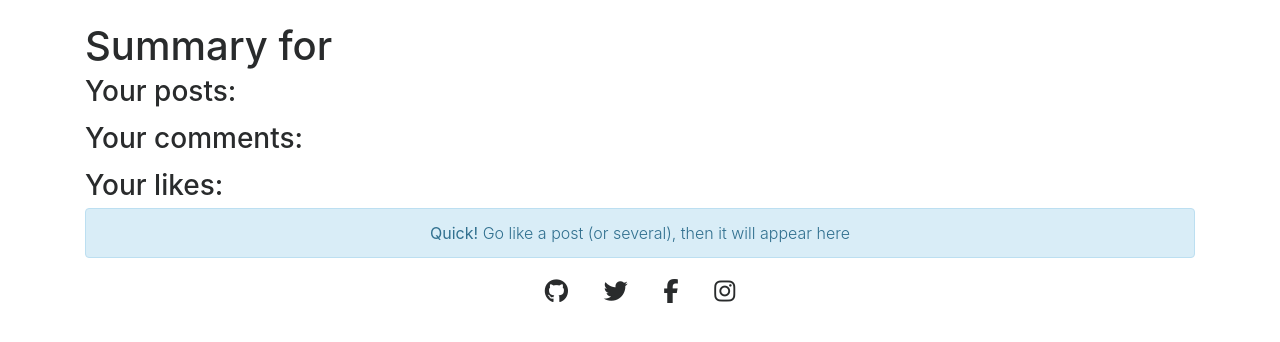
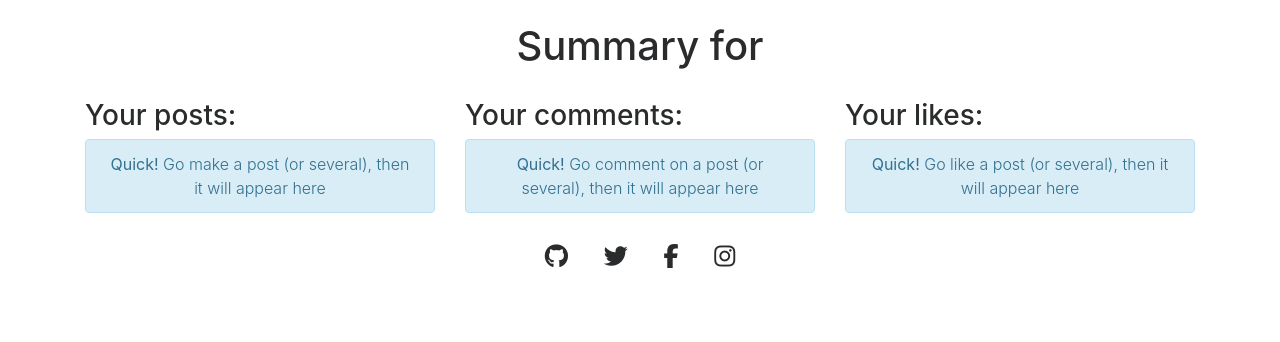
Before and after one commit to Jormangandur/udacity-fsnd-multi-user-blog, a Python web app: template templates/userpage.html.j2 in a window 1280 px wide. Shown: the part 66-408 px from the top of the page. Run offline with Jinja, Linux system fonts and the light colour scheme; the template is opened without the code that fills it, so the values that code supplies are empty; some libraries are stand-ins or nearby versions.

Commit message:
Style user-profile page

```diff
--- a/static/css/main.css
+++ b/static/css/main.css
@@ -55,9 +55,9 @@ a {
     white-space: pre-wrap;
 }
 
-.post-front .post-content {
+.post-front .post-content, .page-user .post-content {
     /*line-height * lines to show * font size to limit view on front page*/
-    max-height: calc(1.5*5*1rem);
+    max-height: calc(1.5*2*1rem);
     overflow: hidden;
 }
 
@@ -95,4 +95,9 @@ a {
     .navbar-collapse form[role="search"] button, .navbar-collapse form[role="search"] input {
         padding: 15px 12px;
     }
+    .post-front .post-content, .page-user .post-content {
+        /*line-height * lines to show * font size to limit view on front page*/
+        max-height: calc(1.5*5*1rem);
+        overflow: hidden;
+    }
 }
--- a/templates/userpage.html.j2
+++ b/templates/userpage.html.j2
@@ -1,27 +1,46 @@
 {% extends "base.html.j2" %}
 
 {% block content %}
-  <h1>Summary for {{user.username}}</h1>
-  <div class="user-posts">
+  <div class="row">
+    <div class="col-md-12">
+      <h1 class="text-center">Summary for {{user.username}}</h1>
+    </div>
+  </div>
+  <br>
+  <div class="row">
+    <div class="col-md-4 ">
       <h3>Your posts:</h3>
-    <ul>
+      {% if posts %}
           {% for post in posts %}
-        <li><a href="/blog/{{ post.key().id() }}">{{ post.subject }}</a></li>
+          <div class="page-user">
+            {{ post.render() | safe }}
+          </div>
+          <br>
           {% endfor %}
-    </ul>
+      {% else %}
+        <div class="alert alert-info text-center" role="alert">
+          <strong>Quick!</strong> Go make a post (or several), then it will appear here
         </div>
-  <div class="user-comments">
+      {% endif %}
+    </div>
+    <div class="col-md-4">
       <h3>Your comments:</h3>
-    <ul>
+      {% if comment_subject_tuple %}
         {% for item in comment_subject_tuple %}
-        <li><a href="/blog/{{ item[0].post_id }}">{{item[1]}}</a>
-        <ul>
-          <li>{{ item[0].content }}</li>
-        </ul>
+        <blockquote class="blockquote">
+          <p class="mb-0 comment-content">{{ item[0].content }}</p>
+          <footer class="blockquote-footer">
+            On: <a href="/blog/{{ item[0].post_id }}">{{item[1]}}</a>
+          </footer>
+        </blockquote>
         {% endfor %}
-    </ul>
+      {% else %}
+        <div class="alert alert-info text-center" role="alert">
+          <strong>Quick!</strong> Go comment on a post (or several), then it will appear here
         </div>
-  <div class="user-likes">
+      {% endif %}
+    </div>
+    <div class="col-md-4">
       <h3>Your likes:</h3>
       {% if like_subject_tuple %}
         <ul>
@@ -35,4 +54,6 @@
         </div>
       {% endif %}
     </div>
+  </div>
+
 {% endblock %}
```
Also changed, not shown: TODO.md (+4 -2 lines), static/js/main.js (deleted). Lines whose indentation alone changed are shown as unchanged.
